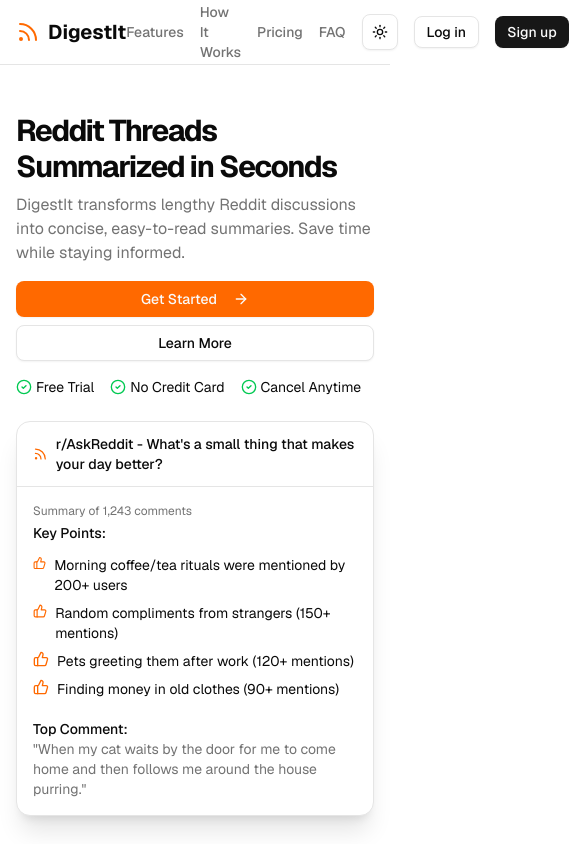
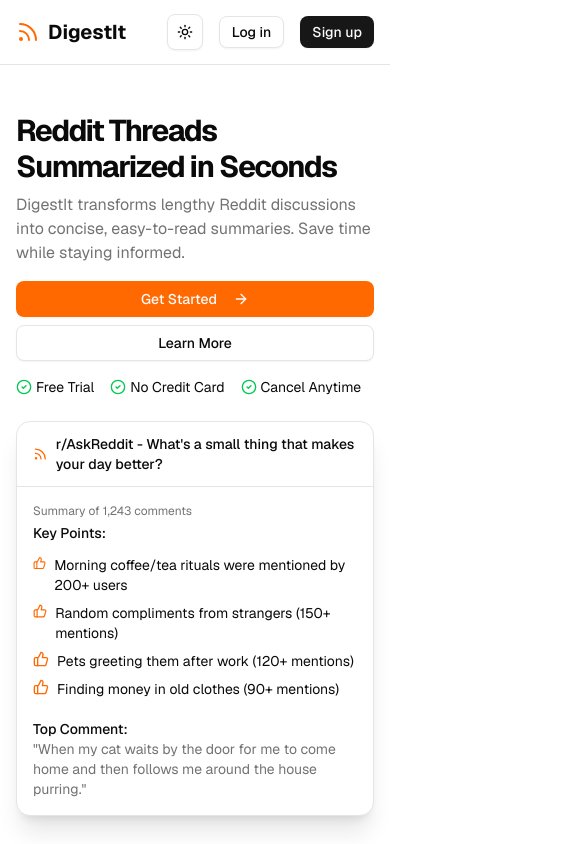
Before and after one commit to samizak/digest-it, a Next.js app: page / in a window 390 px wide. Shown: the top 844 px of the page, 569 px wide, since content can reach past the window. Built offline with nearby package versions, Linux system fonts and the light colour scheme.

Commit message:
Update Header component layout for improved responsiveness and navigation structure. Adjust navigation visibility for medium screens and wrap action buttons in a new div for better alignment.

```diff
--- a/components/landing/Header.tsx
+++ b/components/landing/Header.tsx
@@ -12,7 +12,7 @@
           <span>DigestIt</span>
         </div>
 
-        <nav className="flex items-center space-x-4">
+        <nav className="hidden md:flex flex-grow justify-center items-center space-x-6">
           <Link
             href="#features"
             className="text-sm font-medium text-muted-foreground transition-colors hover:text-primary"
@@ -37,6 +37,9 @@
           >
             FAQ
           </Link>
+        </nav>
+
+        <div className="flex items-center space-x-4">
           <ModeToggle />
           <Button variant="outline" size="sm" asChild>
             <Link href="/login">Log in</Link>
@@ -44,7 +47,7 @@
           <Button size="sm" asChild>
             <Link href="/signup">Sign up</Link>
           </Button>
-        </nav>
+        </div>
       </div>
     </header>
   );
```
